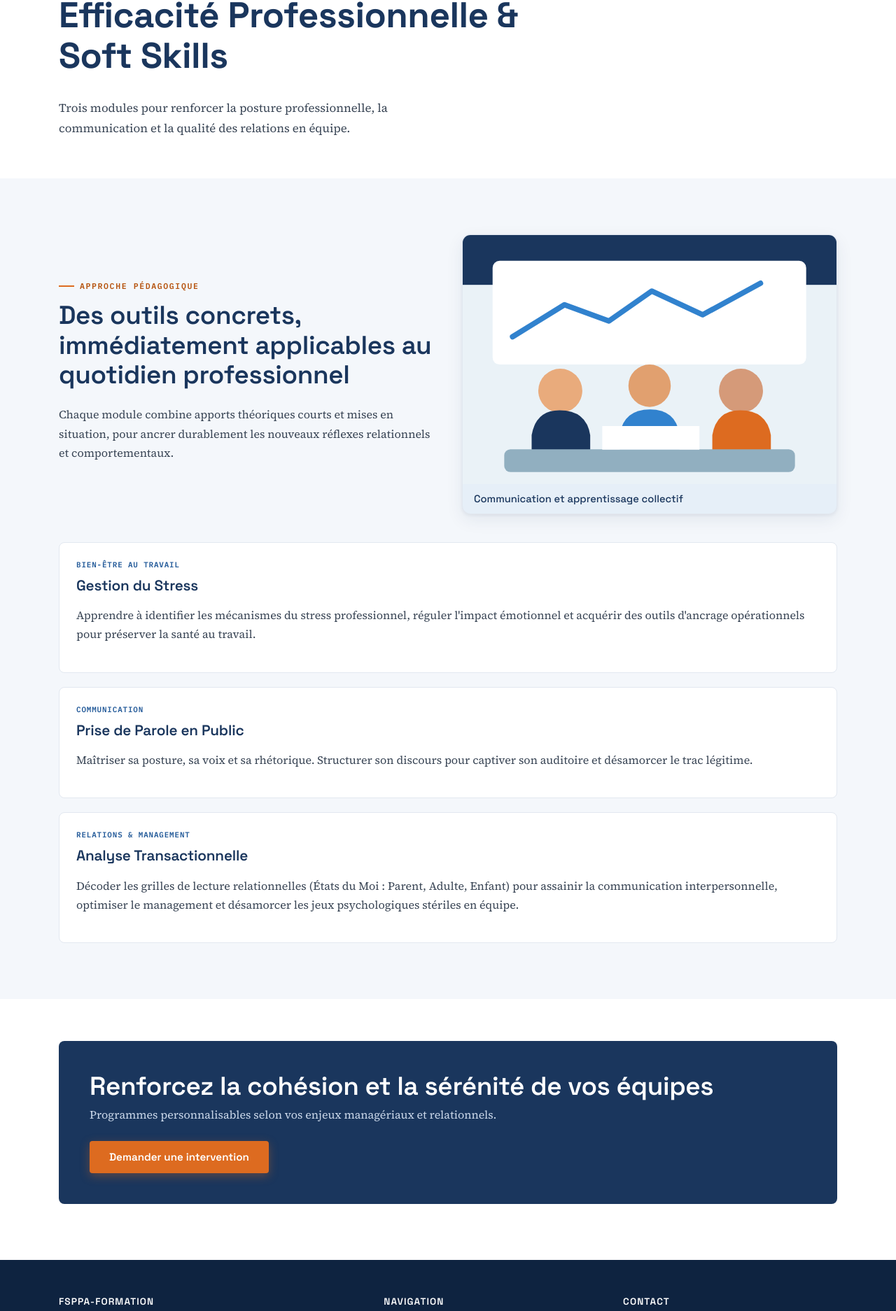
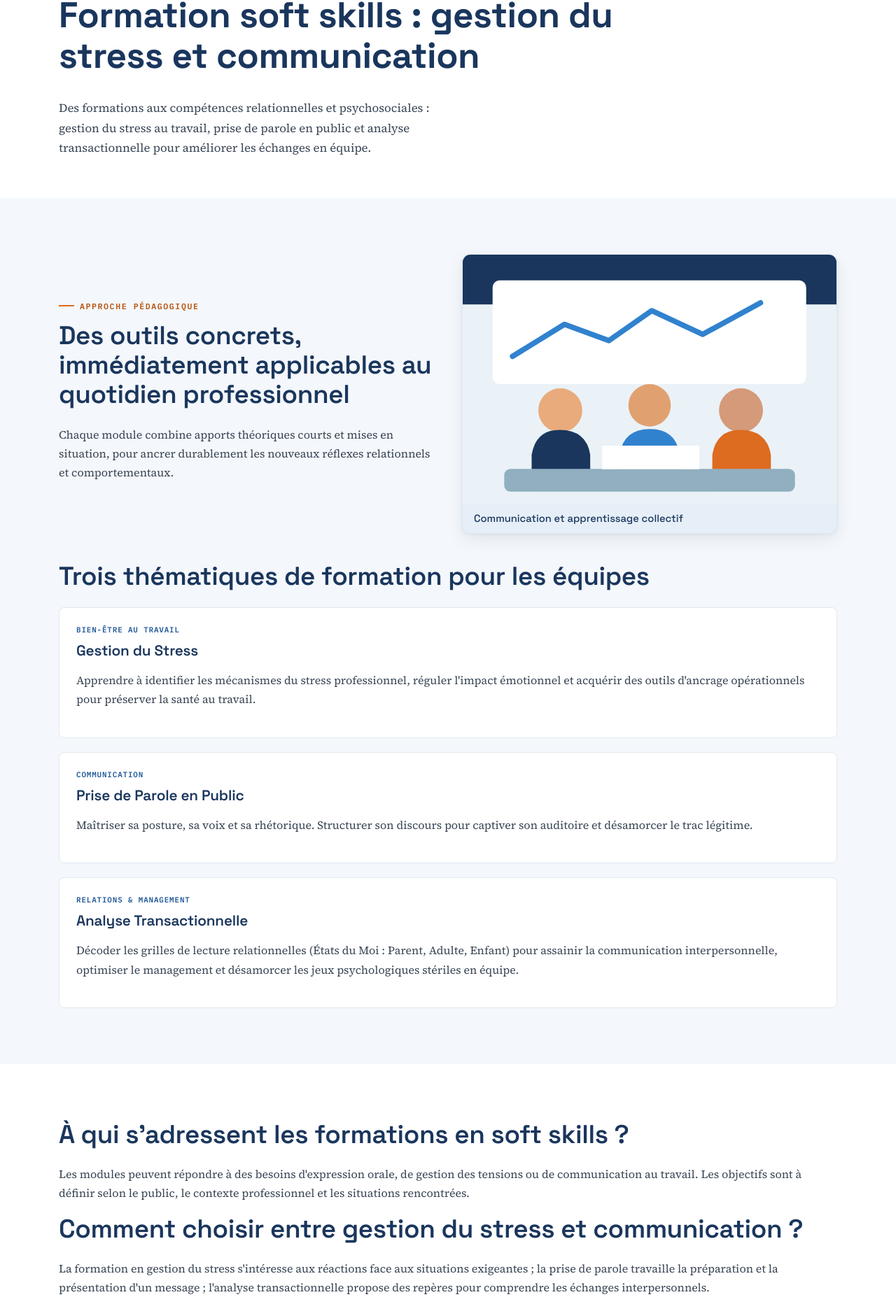
Before and after one commit to almaniaque/Fsspa, a React (Vite) app in the folder frontend/: page /soft-skills in a window 1280 px wide. Shown: the part 200-2074 px from the top of the page at 70% size. Built offline with nearby package versions, Linux system fonts and the light colour scheme.

Commit message:
content(seo): enrichir les intentions gestion du stress et communication professionnelle

```diff
--- a/frontend/src/pages/SoftSkills.jsx
+++ b/frontend/src/pages/SoftSkills.jsx
@@ -24,10 +24,10 @@ function SoftSkills() {
       <section className="section" style={{ paddingBottom: 40 }}>
         <section className="container">
           <span className="eyebrow">Compétences psychosociales</span>
-          <h1 style={{ maxWidth: "22ch" }}>Efficacité Professionnelle & Soft Skills</h1>
+          <h1 style={{ maxWidth: "24ch" }}>Formation soft skills : gestion du stress et communication</h1>
           <p style={{ maxWidth: "62ch", fontSize: "1.05rem" }}>
-            Trois modules pour renforcer la posture professionnelle, la communication et la
-            qualité des relations en équipe.
+            Des formations aux compétences relationnelles et psychosociales : gestion du stress au travail,
+            prise de parole en public et analyse transactionnelle pour améliorer les échanges en équipe.
           </p>
         </section>
       </section>
@@ -46,6 +46,7 @@ function SoftSkills() {
             <figure className="editorial-visual"><img src="/media/atelier-collectif.svg" alt="Illustration originale d'un atelier de formation collaborative autour d'une table" loading="lazy" width="900" height="620" /><figcaption>Communication et apprentissage collectif</figcaption></figure>
           </section>
 
+          <h2>Trois thématiques de formation pour les équipes</h2>
           <ul style={{ display: "flex", flexDirection: "column", gap: 20, listStyle: "none", margin: 0, padding: 0 }}>
             {skills.map((skill) => (
               <li className="skill-block" key={skill.title}>
@@ -59,6 +60,13 @@ function SoftSkills() {
       </section>
 
       <section className="container">
+        <div className="section" style={{ paddingBottom: 0 }}>
+          <h2>À qui s'adressent les formations en soft skills ?</h2>
+          <p>Les modules peuvent répondre à des besoins d'expression orale, de gestion des tensions ou de communication au travail. Les objectifs sont à définir selon le public, le contexte professionnel et les situations rencontrées.</p>
+          <h2>Comment choisir entre gestion du stress et communication ?</h2>
+          <p>La formation en gestion du stress s'intéresse aux réactions face aux situations exigeantes ; la prise de parole travaille la préparation et la présentation d'un message ; l'analyse transactionnelle propose des repères pour comprendre les échanges interpersonnels.</p>
+          <p>Ces sujets peuvent compléter une démarche de <a href="/securite-routiere/">prévention du risque routier en entreprise</a> lorsque vigilance, comportements et relations professionnelles sont abordés ensemble.</p>
+        </div>
         <section className="cta-banner" style={{ marginTop: 60, marginBottom: 80 }}>
           <hgroup>
             <h2>Renforcez la cohésion et la sérénité de vos équipes</h2>
```
